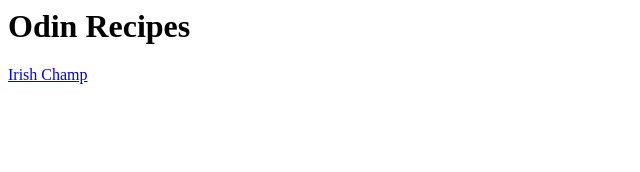
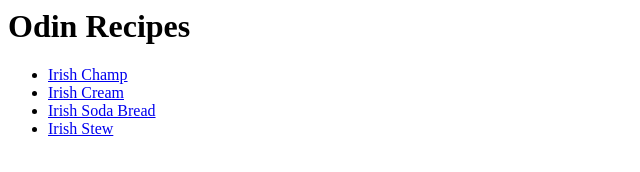
Before and after one commit to cameronotoole44/odinProject, a plain HTML site: page index.html in a window 1280 px wide. Shown: the whole page, without its empty margins (0-640 px from the left). Drawn offline with Linux system fonts and the light colour scheme.

Commit message:
linked recipes

```diff
--- a/index.html
+++ b/index.html
@@ -8,7 +8,13 @@
 <body>
 
     <h1>Odin Recipes</h1>
-    <a href="recipes/irishChamp.html">Irish Champ</a>
+    <ul>
+        <li><a href="recipes/irishChamp.html">Irish Champ</a></li>
+        <li><a href="recipes/irishCream.html">Irish Cream</a></li>
+        <li><a href="recipes/irishSodaBread.html">Irish Soda Bread</a></li>
+        <li><a href="recipes/irishStew.html">Irish Stew</a></li>
+    </ul>
+
 </body>
 
 </html>
```
